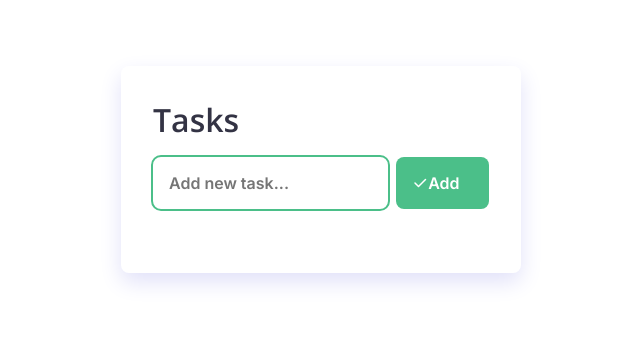
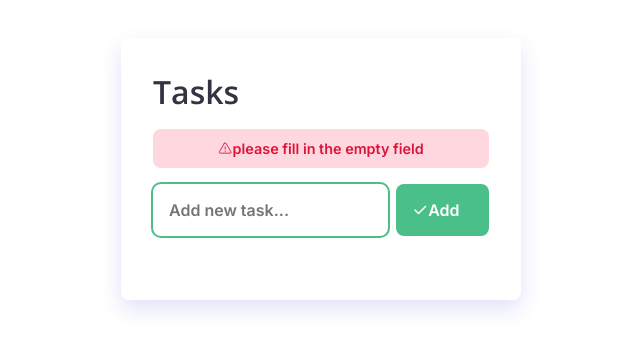
Before and after one commit to gabriel-corto/TaskList, a React (Vite) app: page / in a window 1280 px wide. Shown: the part 151-500 px from the top of the page, without its empty margins (319-959 px from the left). Built offline with nearby package versions, Linux system fonts and the light colour scheme.

Commit message:
Add Form Validation and

```diff
--- a/src/App.tsx
+++ b/src/App.tsx
@@ -5,18 +5,24 @@ import Form from "./components/Form";
 import TaskList from "./components/TaskList";
 
 import styles from './components/Form.module.css'
-import { Trash } from "phosphor-react";
+import { Trash, Warning } from "phosphor-react";
 
 export default function App() {
 
   const [Text, setNewText] = useState("")
   const [Tasks, setNewTask] = useState <string[]> ([])
+  const [isTextEmpty, setIsTextEmpty] = useState(true)
 
   function handleSaveTask(event: FormEvent) {
     event.preventDefault()
-    setNewTask([...Tasks, Text])
 
-    console.log(Tasks)
+    if(Text.length === 0){
+      setIsTextEmpty(true)
+    } else {
+      setNewText("")
+      setIsTextEmpty(false)
+      setNewTask([...Tasks, Text])
+    }
   }
 
   function handleNewText(event: ChangeEvent<HTMLInputElement>) {
@@ -29,10 +35,15 @@ export default function App() {
         <h1> Tasks </h1>
       </header>
 
+      <div className={isTextEmpty ? "error" : "success"}>
+         <Warning /> {isTextEmpty ? "please fill in the empty field" : "Success"}
+      </div>
+
       <Form  onSaveTask={handleSaveTask} >
         <input
           type="text"
           name="task"
+          value={Text}
           className={styles.input}
           placeholder="Add new task..."
           onChange={handleNewText} />
--- a/src/index.css
+++ b/src/index.css
@@ -33,3 +33,49 @@ header h1 {
   font-family: 'Open Sans';
   color: #334;
 }
+
+.message {
+  width: 100%;
+  padding: 11px;
+  border-radius: 8px;
+  text-align: center;
+
+  font-size: .9rem;
+  margin-top: 2rem;
+
+  display: flex;
+  align-items: center;
+  justify-content: center;
+}
+.error {
+  color: #dc143c;
+  background: #ffd7df;
+
+  width: 100%;
+  padding: 11px;
+  border-radius: 8px;
+  text-align: center;
+
+  font-size: .9rem;
+  margin-top: 1rem;
+
+  display: flex;
+  align-items: center;
+  justify-content: center;
+}
+.success {
+  color: #36a672;
+  background: #d0ffe9;
+
+  width: 100%;
+  padding: 11px;
+  border-radius: 8px;
+  text-align: center;
+
+  font-size: .9rem;
+  margin-top: 1rem;
+
+  display: flex;
+  align-items: center;
+  justify-content: center;
+}
```
